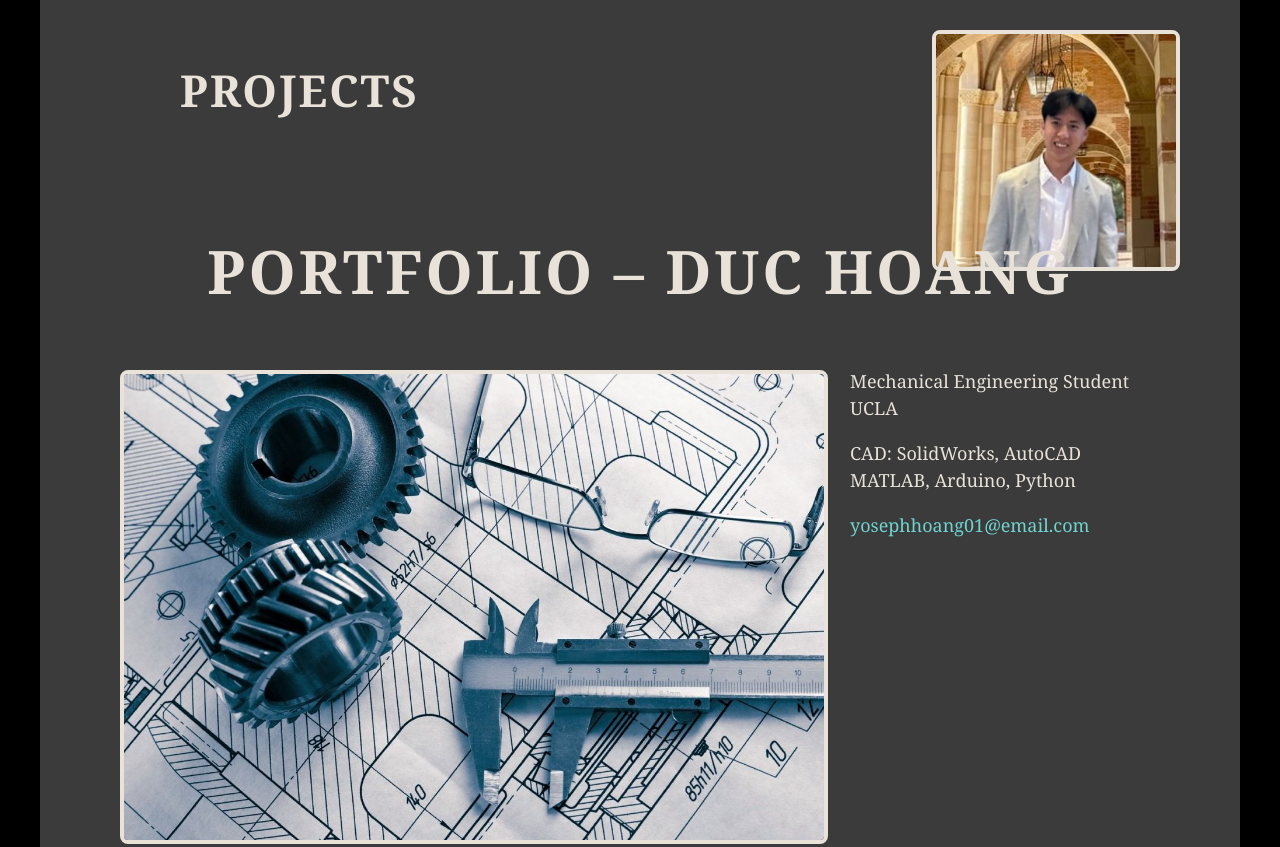
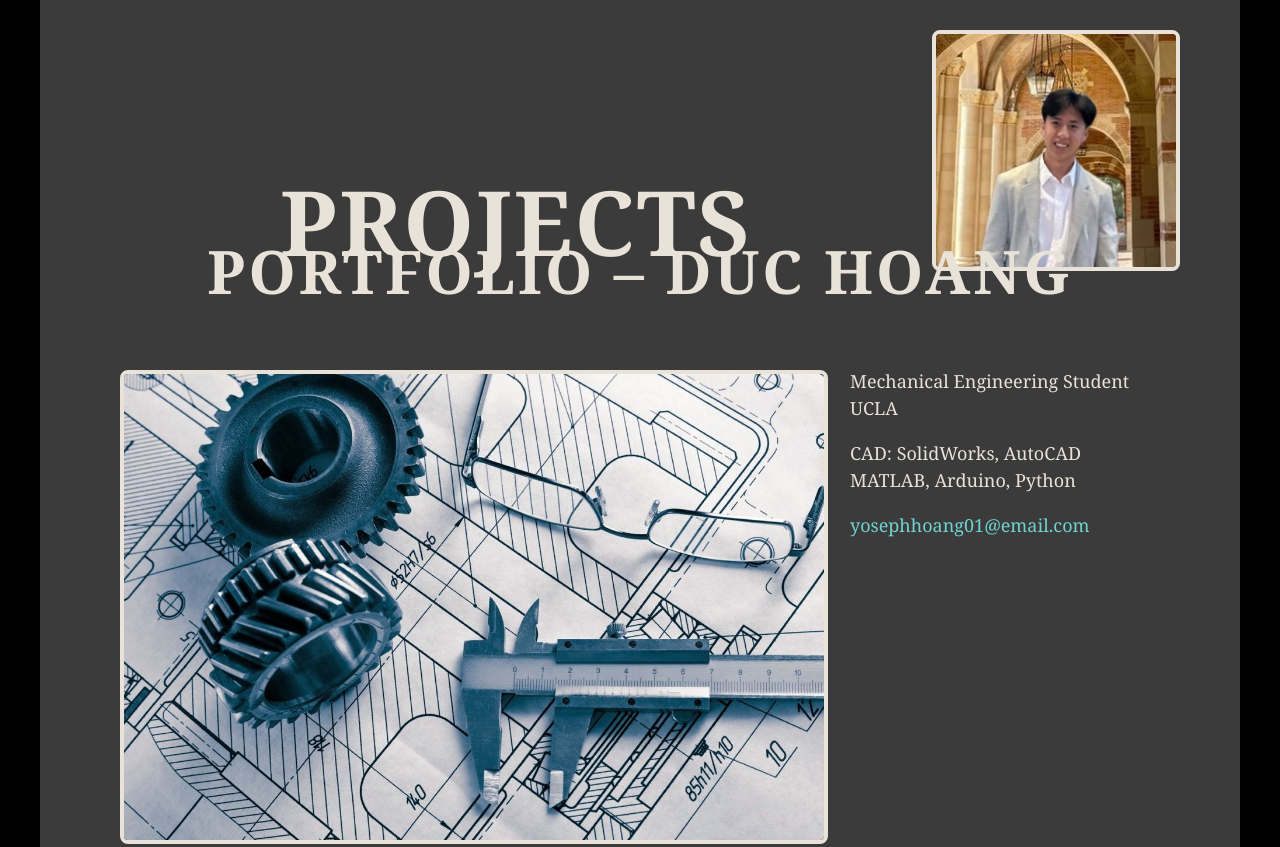
Before and after one commit to hoangduc244/hoangduc244.github.io, a plain HTML site: page index.html in a window 1280 px wide. Shown: the top 847 px of the page. Drawn offline with Linux system fonts and the light colour scheme.

Commit message:
Update index.html

```diff
--- a/index.html
+++ b/index.html
@@ -40,10 +40,10 @@
   <!-- PPROJECTS buttion -->
  <a href="#projects" style="
   position:absolute;
-  top:60px;
-  left:140px;
+  top:160px;
+  left:240px;
   color:#e8e2d8;
-  font-size:44px;
+  font-size:90px;
   font-weight:bold;
   text-decoration:none;
   letter-spacing:2px;
```
